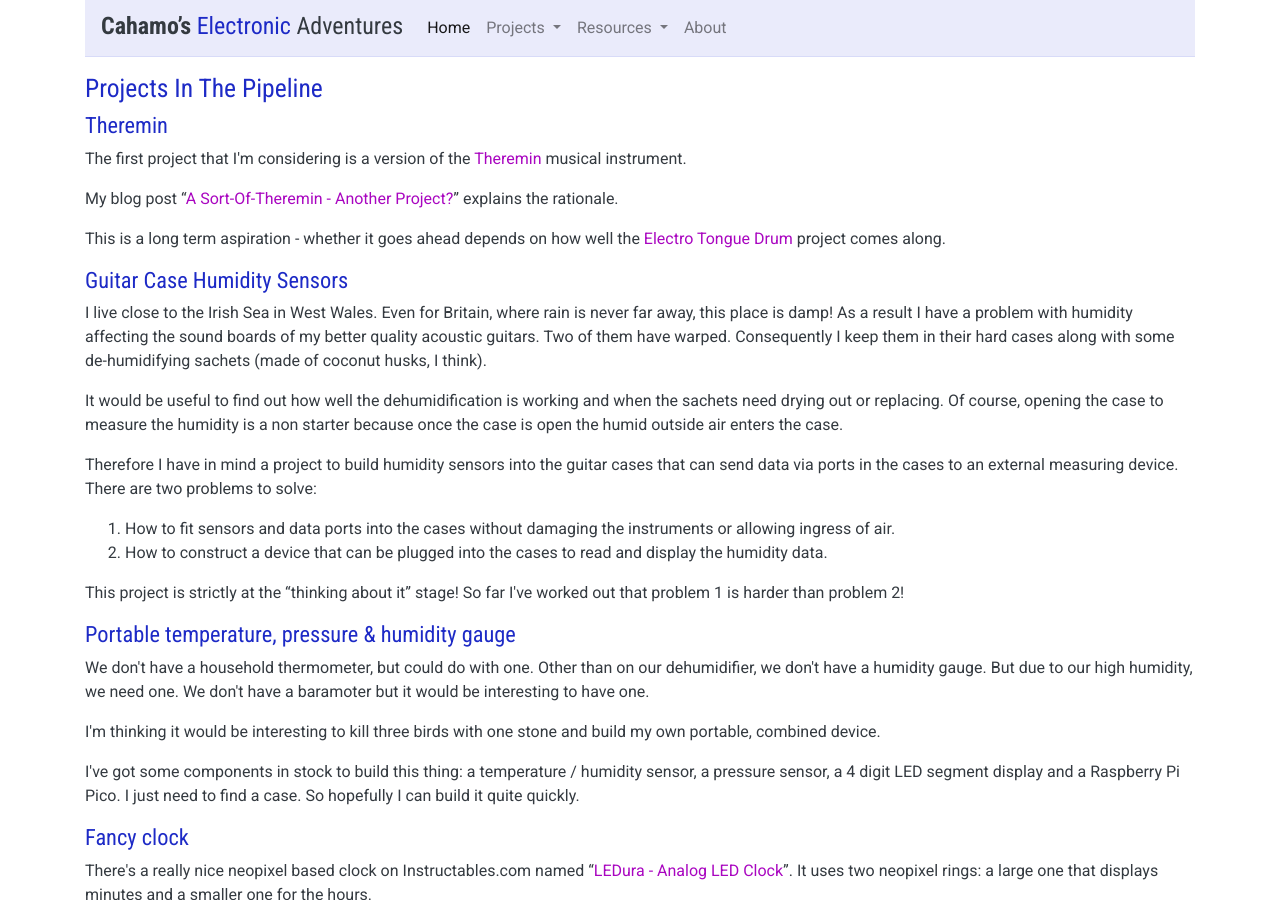
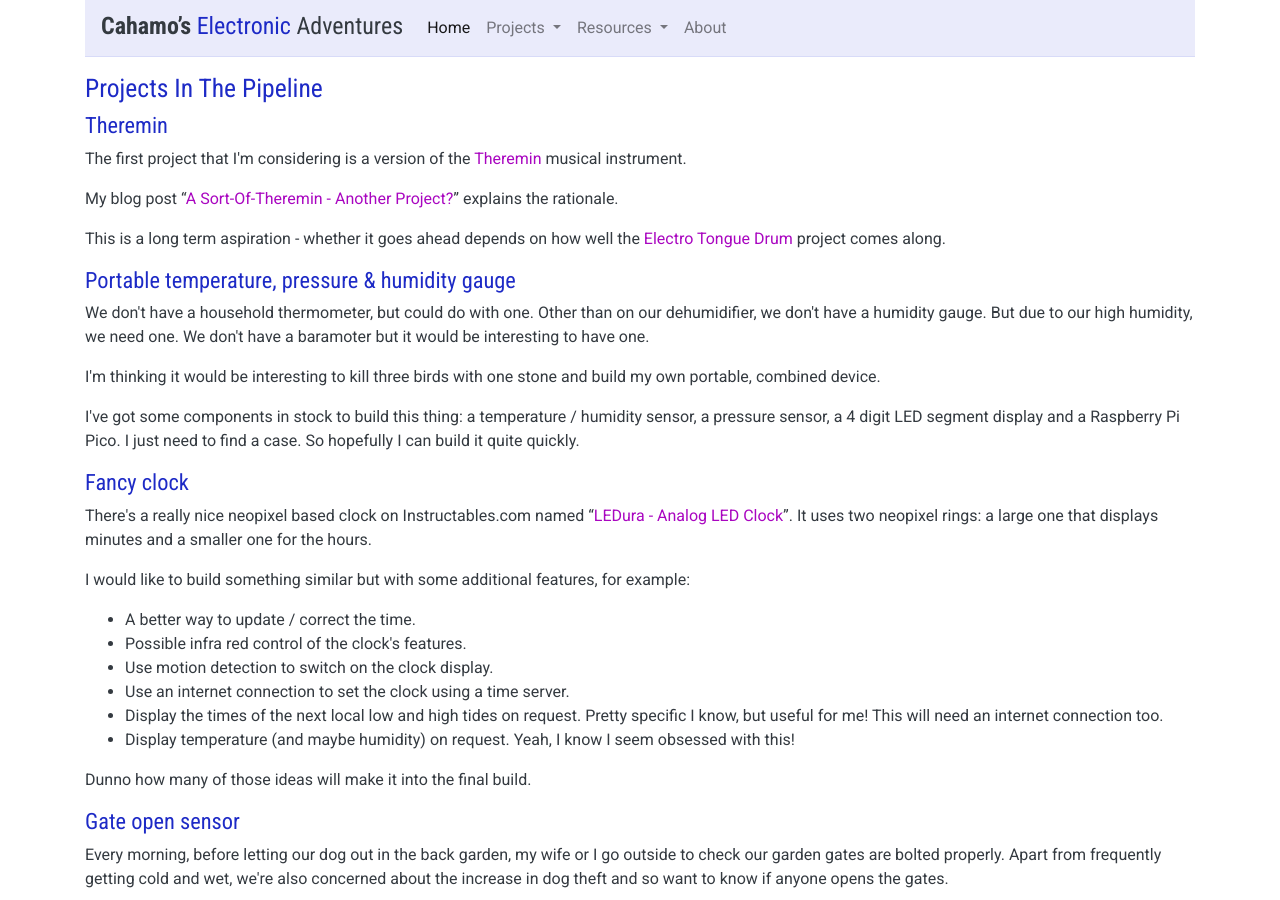
Before and after one commit to cahamo/cahamo.github.io, a Jekyll site: the page built from pipeline.html, in a window 1280 px wide and 900 px high. Built offline with Jekyll 4.4.1, drawn with Linux system fonts in a browser that asks for light colours; comment, search, counter and statistics services are not loaded.

Commit message:
Add new Guitar Case Sensor project page
Add new HTML page
Add required new images
Update main menu to include project
Remove project section from pipeline.html page

```diff
--- a/_includes/header.html
+++ b/_includes/header.html
@@ -17,6 +17,7 @@
           <div class="dropdown-menu" aria-labelledby="navbarDropdown">
             <a class="dropdown-item" href="/projects/tongue-drum">Electro-Tongue Drum</a>
             <a class="dropdown-item" href="/projects/diorama">Diorama Electronics</a>
+            <a class="dropdown-item" href="/projects/guitar-case-sensor">Guitar Case Humidity Sensor</a>
             <div class="dropdown-divider"></div>
             <a class="dropdown-item" href="/pipeline">In the pipeline</a>
           </div>
--- a/pipeline.html
+++ b/pipeline.html
@@ -10,21 +10,6 @@
 <p>My blog post &ldquo;<a href="https://cahamo.blogspot.com/2021/05/a-sort-of-theremin-another-project.html">A Sort-Of-Theremin - Another Project?</a>&rdquo; explains the rationale.</p>
 
 <p>This is a long term aspiration - whether it goes ahead depends on how well the <a href="/projects/tongue-drum">Electro Tongue Drum</a> project comes along.</p>
-
-<h2>Guitar Case Humidity Sensors</h2>
-
-<p>I live close to the Irish Sea in West Wales. Even for Britain, where rain is never far away, this place is damp! As a result I have a problem with humidity affecting the sound boards of my better quality acoustic guitars. Two of them have warped. Consequently I keep them in their hard cases along with some de-humidifying sachets (made of coconut husks, I think).</p>
-
-<p> It would be useful to find out how well the dehumidification is working and when the sachets need drying out or replacing. Of course, opening the case to measure the humidity is a non starter because once the case is open the humid outside air enters the case.</p>
-
-<p>Therefore I have in mind a project to build humidity sensors into the guitar cases that can send data via ports in the cases to an external measuring device. There are two problems to solve:</p>
-
-<ol>
-    <li>How to fit sensors and data ports into the cases without damaging the instruments or allowing ingress of air.</li>
-    <li>How to construct a device that can be plugged into the cases to read and display the humidity data.</li>
-</ol>
-
-<p>This project is strictly at the &ldquo;thinking about it&rdquo; stage! So far I've worked out that problem 1 is harder than problem 2!</p>
 
 <h2>Portable temperature, pressure &amp; humidity gauge</h2>
 
```
Also changed, not shown: projects/guitar-case-sensor/index.html (added, +120 -0 lines), assets/img/projects/guitar-case-sensor/din-socket_360x358.png (added), assets/img/projects/guitar-case-sensor/din-socket_480x477.png (added), assets/img/projects/guitar-case-sensor/lakewood-m31_240x164.jpg (added).
